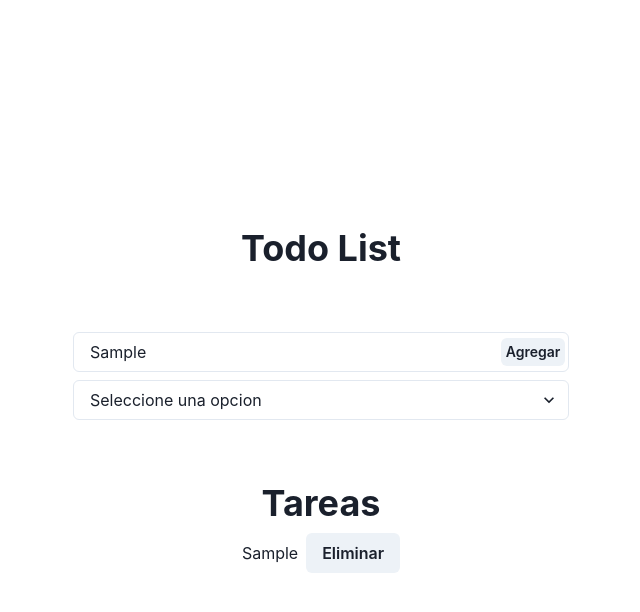
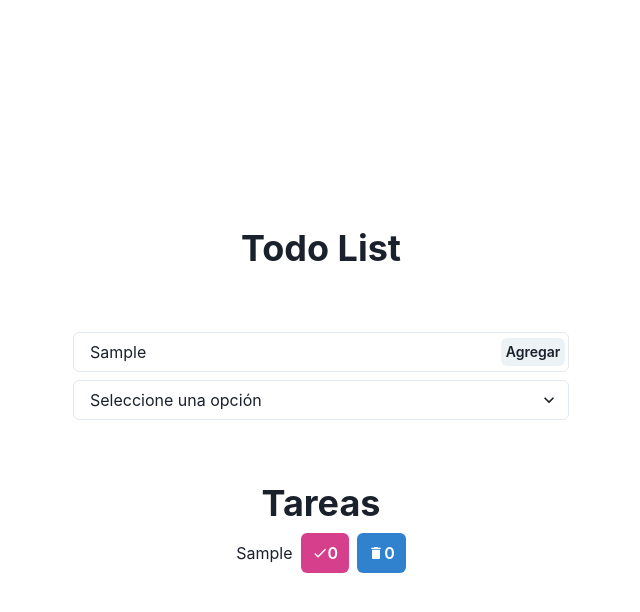
Before and after one commit to MarinaArrieta/To-Do-List, a React (Vite) app in the folder to-do-list/: page / in a window 1280 px wide. Both pictures are taken after typing "Sample" into the empty fields and a click on the button "Agregar". Shown: the top 612 px of the page, without its empty margins (319-959 px from the left). Built offline with nearby package versions, Linux system fonts and the light colour scheme.

Commit message:
Funciones basicas: listar, checkear, eliminar, filtrar

```diff
--- a/to-do-list/src/components/List.jsx
+++ b/to-do-list/src/components/List.jsx
@@ -1,15 +1,33 @@
-// import Item from "./Item"
 import { VStack, Text, Heading, HStack, Button } from '@chakra-ui/react'
+import { MdCheck, MdDelete } from "react-icons/md";
 
 
-export const List = ({ tasks, onDelete }) => {
+export const List = ({ tasks, onDelete, toggleChecked}) => {
+
+    console.log("este componente")
   return (
     <VStack>
-        {tasks.length > 0 ? <Heading>Tareas</Heading> : <Heading>Aún no hay tareas agregadas...</Heading>}
+        {tasks.length > 0 ? <Heading textAlign='center'>Tareas</Heading> : <Heading textAlign='center'>Aún no hay tareas agregadas...</Heading>}
         {tasks.map((task, index)=> (
-            <HStack key={index+task}>
-                <Text>{task}</Text>
-                <Button onClick={()=>onDelete(index)}>Eliminar</Button>
+            <HStack key={index+task.name}>
+                <Text textDecoration={task.checked  ? 'line-through' : 'none'}>{task.name}</Text>
+                <Button
+                    padding='11px'
+                    colorScheme={task.checked ? 'teal' : 'pink'}
+                    onClick={() => toggleChecked(index)}
+                >
+                    <MdCheck />
+                    {index}
+                </Button>
+                <Button
+                    padding='11px'
+                    colorScheme='blue'
+                    onClick={()=>onDelete(index)}
+                >
+                    <MdDelete />
+                    {index}
+                </Button>
+
             </HStack>
         ))}
     </VStack>
--- a/to-do-list/src/components/TodoList.jsx
+++ b/to-do-list/src/components/TodoList.jsx
@@ -3,22 +3,56 @@ import React, { useState } from 'react'
 import { getLocalStorage, setLocalStorage } from '../utils/localStorage'
 import { List } from './List'
 
-const TodoList = () => {
+export const TodoList = () => {
 
     const initialValue = getLocalStorage('tasks') || []
     const [value, setValue] = useState('')
+    const [select, setSelect] = useState('')
+    const [allTasks, setAllTasks] = useState(initialValue)
     const [tasks, setTasks] = useState(initialValue)
 
+
     const onDelete = (indexElement)=>{
-        const deleteTasks = tasks.filter((_, index)=> index !== indexElement)
+        let elem_to_del = tasks[indexElement]
+        let orig_index = allTasks.indexOf(elem_to_del)
+
+        const deleteTasks = allTasks.filter((_, index)=> index !== orig_index)
+        setAllTasks(deleteTasks)
         setTasks(deleteTasks)
         setLocalStorage('tasks', deleteTasks)
     }
 
     const handleClick = ()=>{
-        const newTasks = [...tasks, value]
+        let new_task = {
+            name: value,
+            checked: false
+        }
+        const newTasks = [...allTasks, new_task]
+        setAllTasks(newTasks)
         setTasks(newTasks)
         setLocalStorage('tasks', newTasks)
+    }
+
+    const toggleChecked = (indexElement) => {
+        tasks[indexElement].checked = !tasks[indexElement].checked
+
+        setTasks([...tasks])
+        setLocalStorage('tasks', allTasks)
+    };
+
+    const filterSelect = (e)=>{
+        let values = e.target.value
+        setSelect(values)
+        if (values === 'check'){
+            let hola= allTasks.filter((task) => task.checked)
+            setTasks(hola)
+        } else if (values === 'uncheck'){
+            let hola= allTasks.filter((task) => !task.checked)
+            setTasks(hola)
+        }
+        else {
+            setTasks(allTasks)
+        }
     }
 
   return (
@@ -39,13 +73,13 @@ const TodoList = () => {
                     </Button>
                 </InputRightElement>
             </InputGroup>
-            <Select placeholder='Seleccione una opcion'>
-                <option value='todas'>Todas</option>
-                <option value='completas'>Completas</option>
-                <option value='incompletas'>Incompletas</option>
+            <Select placeholder='Seleccione una opción' value={select} onChange={filterSelect}>
+                <option value='all'>Todas</option>
+                <option value='check'>Completas</option>
+                <option value='uncheck'>Incompletas</option>
             </Select>
         </VStack>
-        <List tasks={tasks} onDelete={onDelete}/>
+        <List tasks={tasks} onDelete={onDelete} toggleChecked={toggleChecked}/>
     </VStack>
     )
 }
--- a/to-do-list/src/utils/localStorage.js
+++ b/to-do-list/src/utils/localStorage.js
@@ -1,7 +1,7 @@
-export const setLocalStorage = (key, data)=> {
+export const setLocalStorage = (key, data)=>{
     localStorage.setItem(key, JSON.stringify(data))
 }
 
-export const getLocalStorage = (key)=> {
-    return JSON.parse(localStorage.getItem(key))
+export const getLocalStorage = (key)=>{
+    return JSON.parse( localStorage.getItem( key ))
 }
```
